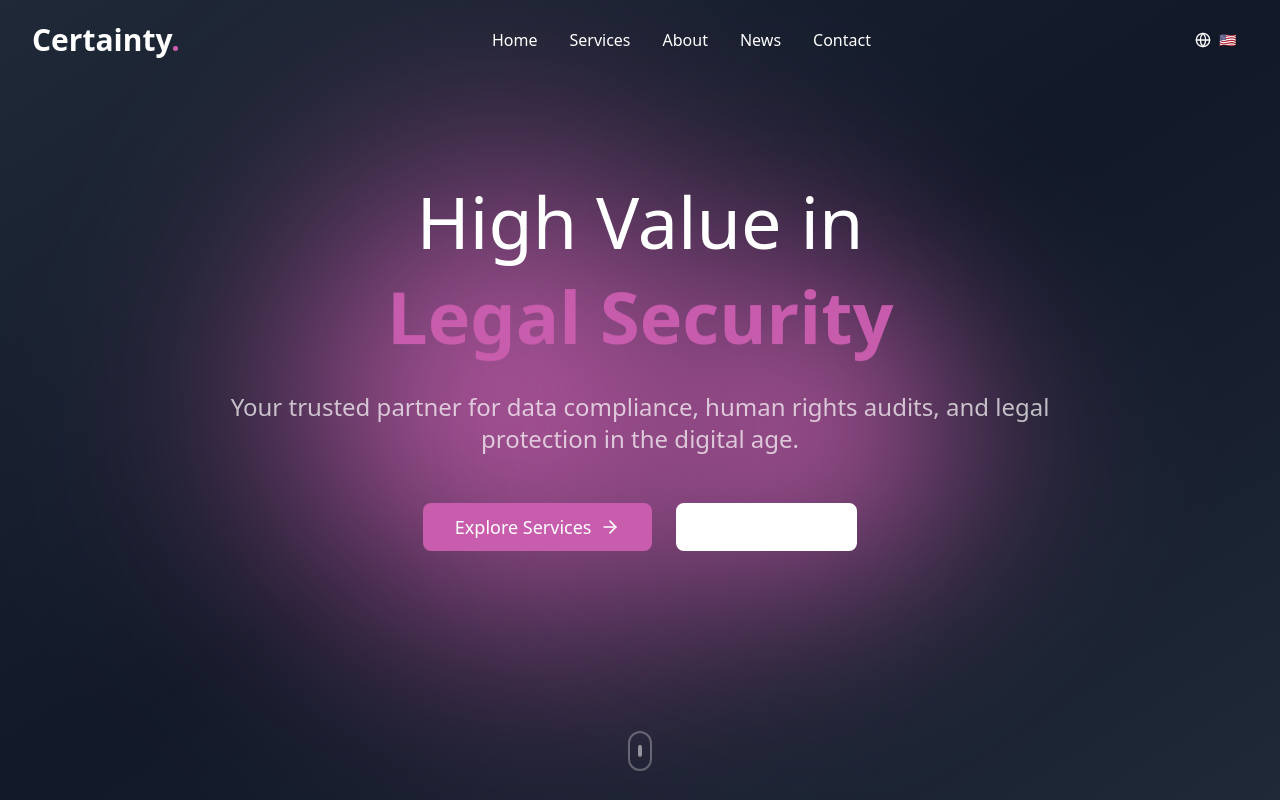
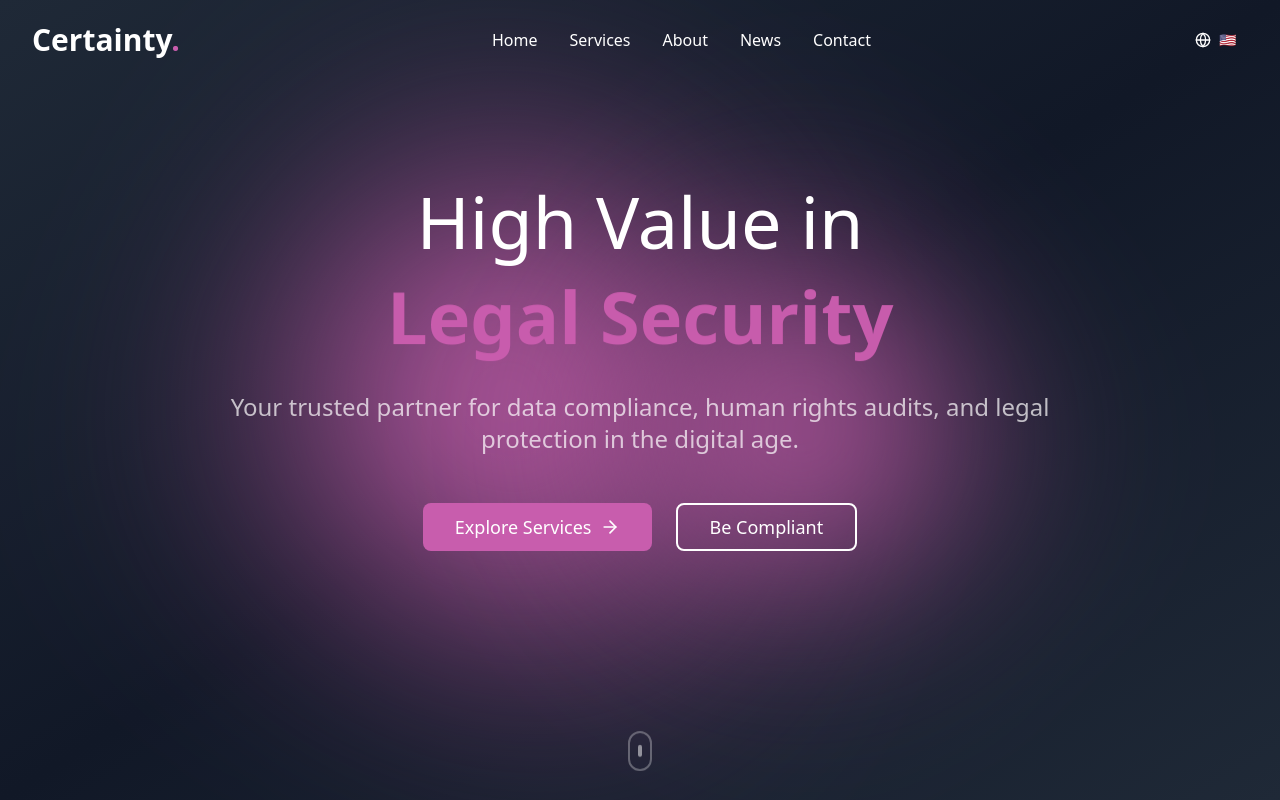
Before and after one commit to caonnis/cs, a React (Vite) app: page / in a window 1280 px wide. Shown: the top 800 px of the page. Built offline with nearby package versions, Linux system fonts and the light colour scheme.

Commit message:
Fix white button text visibility

```diff
--- a/src/components/Hero.tsx
+++ b/src/components/Hero.tsx
@@ -141,7 +141,7 @@ export const Hero = () => {
                 size="xl"
                 variant="outline"
                 onClick={() => scrollToSection('#contact')}
-                className="border-2 border-white text-white hover:bg-white hover:text-black px-8 py-4 text-lg font-medium rounded-lg transition-all duration-300 hover:scale-105"
+                className="border-2 border-white text-white hover:bg-white hover:text-gray-900 bg-transparent px-8 py-4 text-lg font-medium rounded-lg transition-all duration-300 hover:scale-105"
               >
                 {t('hero.cta.secondary')}
               </Button>
--- a/src/components/Services.tsx
+++ b/src/components/Services.tsx
@@ -287,7 +287,7 @@ export const Services = () => {
                   <Button
                     variant="outline"
                     onClick={closeServiceModal}
-                    className="flex-1 border-white/20 text-white hover:bg-white/10 rounded-lg"
+                    className="flex-1 border-white/30 text-white hover:bg-white hover:text-gray-900 bg-transparent rounded-lg transition-all duration-300"
                   >
                     Close
                   </Button>
```
